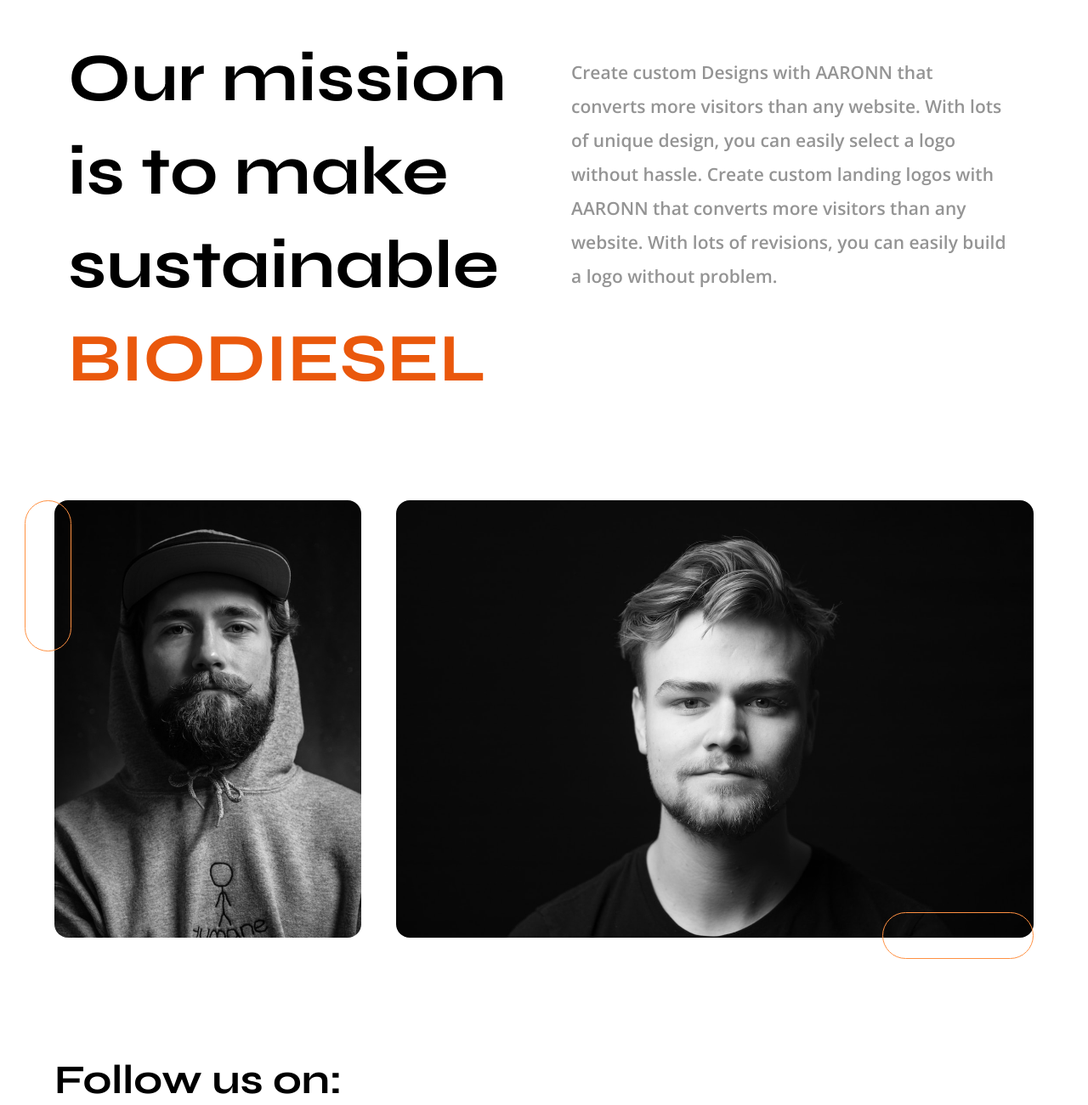
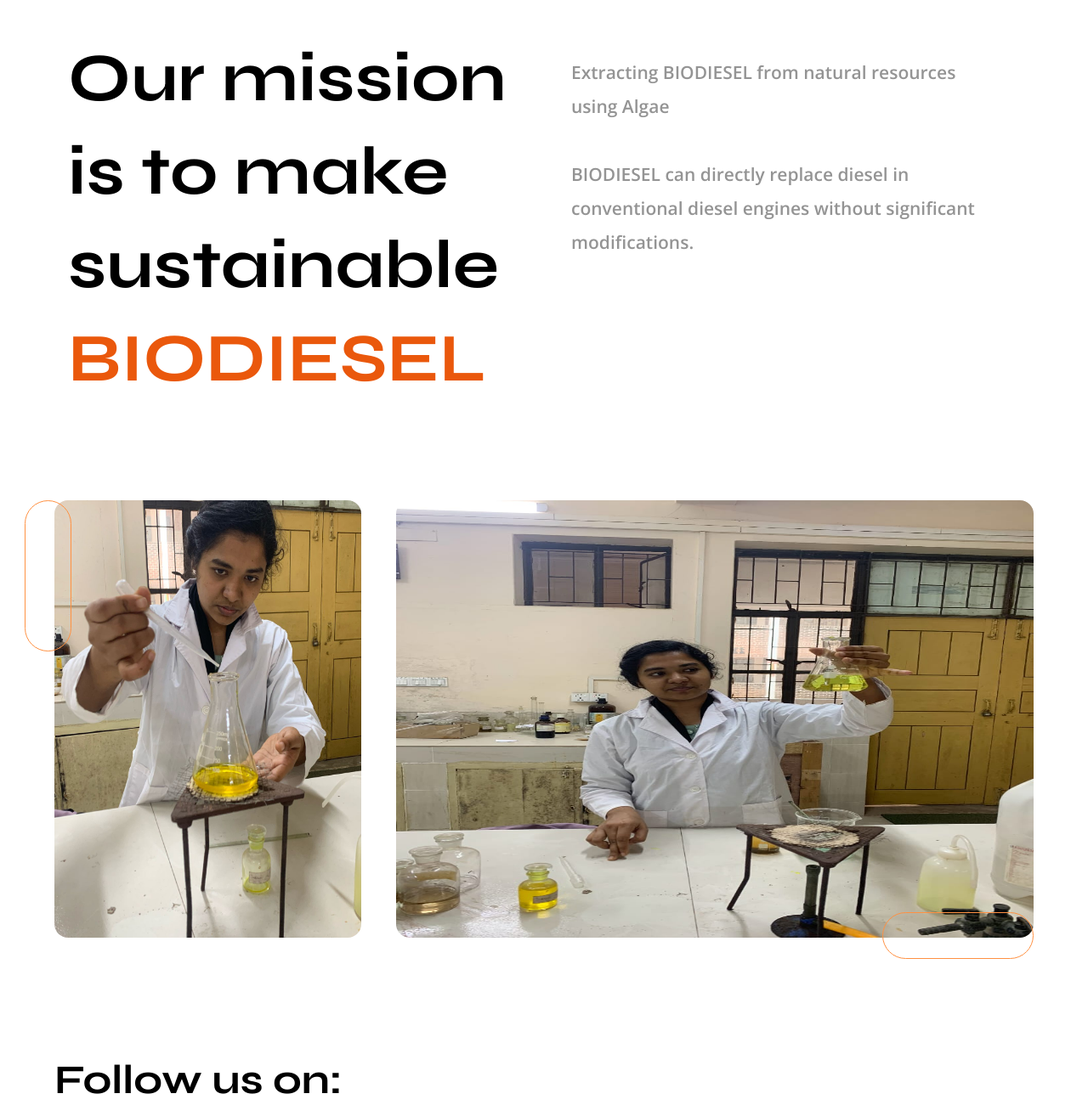
Before and after one commit to shadullah/nextjs-portfolio-management, a Next.js app: page /about in a window 1280 px wide. Shown: the part 526-1827 px from the top of the page at 85% size. Built offline with nearby package versions, Linux system fonts and the light colour scheme.

Commit message:
about change for team eco-extract

```diff
--- a/src/app/about/page.tsx
+++ b/src/app/about/page.tsx
@@ -20,11 +20,10 @@ const AboutPage = () => {
             <span className="text-orange-600">BIODIESEL</span>
           </h1>
           <p className="md:w-1/2 text-[#949494] text-[21px] font-semibold leading-10 p-4 md:p-8 mt-3 font-open">
-            Create custom Designs with AARONN that converts more visitors than
-            any website. With lots of unique design, you can easily select a
-            logo without hassle. Create custom landing logos with AARONN that
-            converts more visitors than any website. With lots of revisions, you
-            can easily build a logo without problem.
+            Extracting BIODIESEL from natural resources using Algae
+            <br /> <br />
+            BIODIESEL can directly replace diesel in conventional diesel engines
+            without significant modifications.
           </p>
         </div>
         <div className="relative block md:flex justify-between my-12 md:my-24 px-12 md:px-0 space-y-8 md:space-y-0">
@@ -33,7 +32,7 @@ const AboutPage = () => {
               className="md:h-[515px] md:w-[361px] rounded-2xl"
               width={361}
               height={515}
-              src="/about-pic.png"
+              src="/lab-work.jpeg"
               alt="about1"
             />
           </div>
@@ -42,7 +41,7 @@ const AboutPage = () => {
               width={750}
               height={515}
               className="md:h-[515px] md:w-[750px] rounded-2xl"
-              src="/about2.jpg"
+              src="/lab-work1.jpeg"
               alt="about2"
             />
           </div>
```
Also changed, not shown: public/lab-work.jpeg (added), public/lab-work1.jpeg (added).
